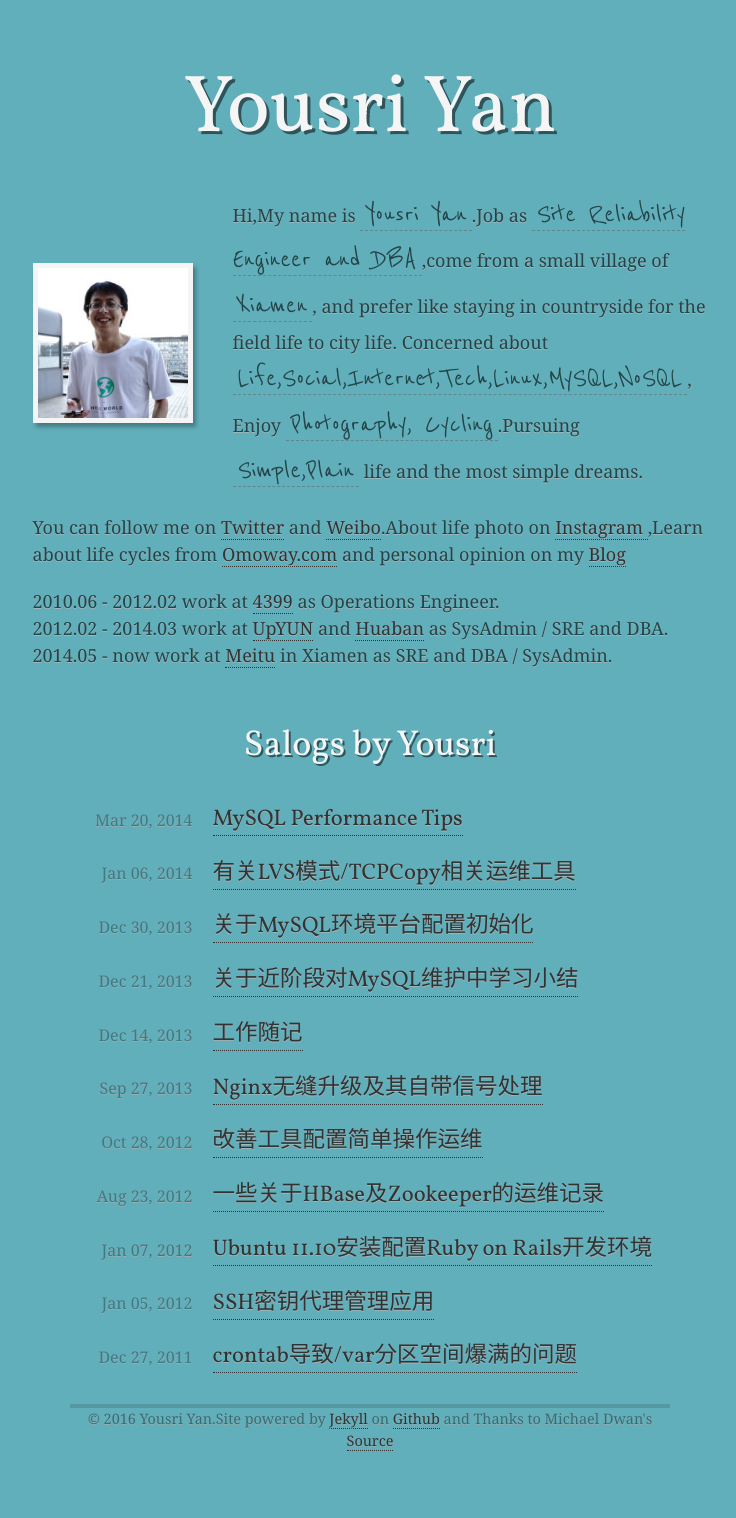
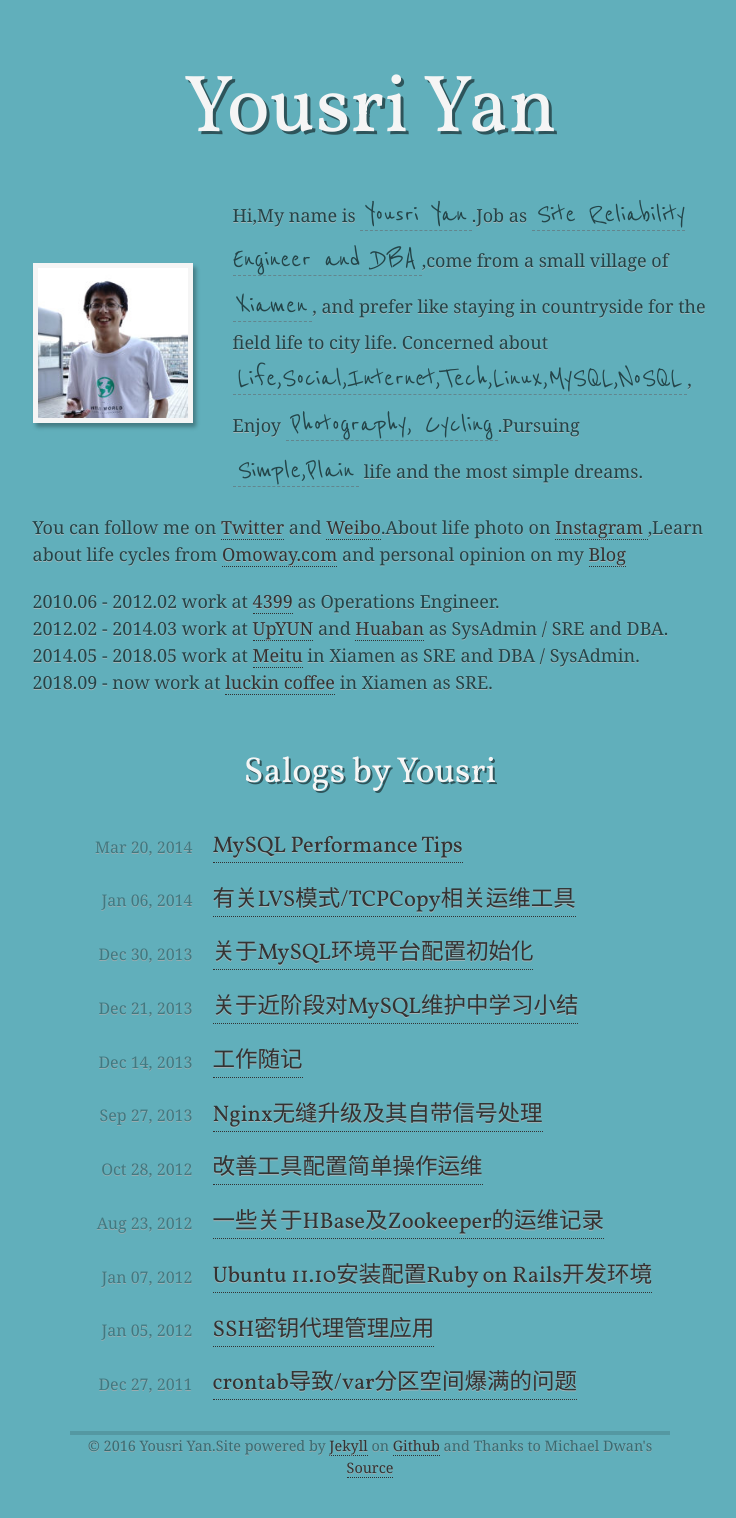
Before and after one commit to ImYousri/imyousri.github.com, a Jekyll site: the page built from index.html, in a window 1280 px wide. Shown: the whole page, without its empty margins (270-1006 px from the left). Built offline with Jekyll 4.4.1, drawn with Linux system fonts in a browser that asks for light colours; some web fonts are replaced; before the commit the page ends 1491 px from its top, so only the background shows below that.

Commit message:
update index

```diff
--- a/index.html
+++ b/index.html
@@ -22,7 +22,8 @@ You can follow me on
 <section id="about">
 2010.06 - 2012.02 work at <a href="http://www.4399.com/">4399</a> as Operations Engineer.<br>
 2012.02 - 2014.03 work at <a href="http://www.upyun.com/">UpYUN</a> and <a href="http://www.huaban.com/">Huaban</a> as SysAdmin / SRE and DBA.<br>
-2014.05 - now work at <a href="http://corp.meitu.com/">Meitu</a> in Xiamen as SRE and DBA / SysAdmin.
+2014.05 - 2018.05 work at <a href="http://corp.meitu.com/">Meitu</a> in Xiamen as SRE and DBA / SysAdmin.
+2018.09 - now work at <a href="http://www.luckincoffee.com/">luckin coffee</a> in Xiamen as SRE.
 <section>
 <section id="writings">
   <h2>Salogs by Yousri</h2>
```
